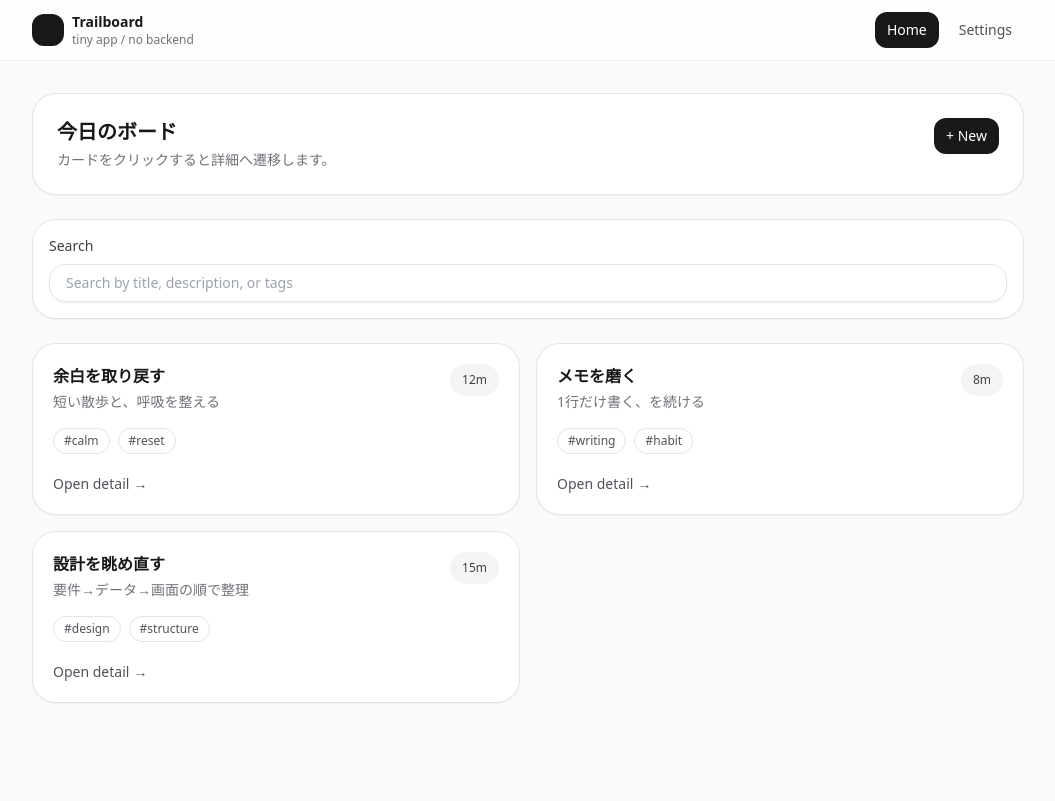
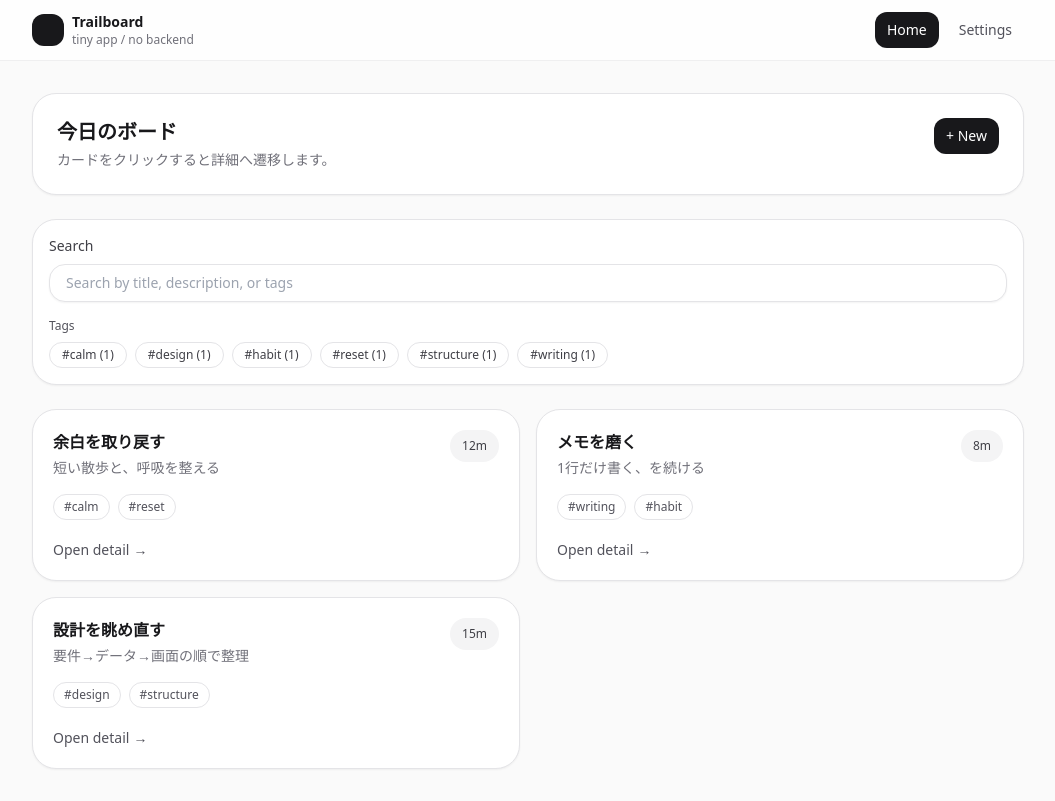
Before and after one commit to airship10may/Trailboard, a React (Vite) app: page / in a window 1280 px wide. Shown: the whole page, without its empty margins (112-1167 px from the left). Built offline with nearby package versions, Linux system fonts and the light colour scheme.

Commit message:
Tag list and Click filter created

```diff
--- a/src/pages/Home.tsx
+++ b/src/pages/Home.tsx
@@ -13,6 +13,7 @@ import type { Trail } from "../data/trails";
 export default function Home() {
   const nav = useNavigate();
   const [query, setQuery] = useState("");
+  const [selectedTags, setSelectedTags] = useState<string[]>([]);
   const [items, setItems] = useState<Trail[]>(() => getPreferredTrails());
   const [isModalOpen, setIsModalOpen] = useState(false);
   const [titleInput, setTitleInput] = useState("");
@@ -21,19 +22,47 @@ export default function Home() {
   const [durationInput, setDurationInput] = useState("");
   const [formError, setFormError] = useState<string | null>(null);
 
+  const tagSummaries = useMemo(() => {
+    const counts = new Map<string, number>();
+
+    items.forEach((trail) => {
+      trail.tags.forEach((tag) => {
+        const normalized = tag.trim().toLowerCase();
+        if (!normalized) return;
+        counts.set(normalized, (counts.get(normalized) ?? 0) + 1);
+      });
+    });
+
+    return Array.from(counts.entries())
+      .sort(([aTag, aCount], [bTag, bCount]) => {
+        if (bCount !== aCount) return bCount - aCount;
+        return aTag.localeCompare(bTag);
+      })
+      .map(([tag, count]) => ({ tag, count }));
+  }, [items]);
+
   const filteredTrails = useMemo(() => {
     const normalized = query.trim().toLowerCase();
-    if (!normalized) return items;
 
     return items.filter((trail) => {
-      const titleMatch = trail.title.toLowerCase().includes(normalized);
-      const subtitleMatch = trail.subtitle.toLowerCase().includes(normalized);
-      const tagMatch = trail.tags.some((tag) =>
-        tag.toLowerCase().includes(normalized)
+      const queryMatch =
+        !normalized ||
+        trail.title.toLowerCase().includes(normalized) ||
+        trail.subtitle.toLowerCase().includes(normalized) ||
+        trail.tags.some((tag) => tag.toLowerCase().includes(normalized));
+      const selectedTagMatch = selectedTags.every((selectedTag) =>
+        trail.tags.some((tag) => tag.toLowerCase() === selectedTag)
       );
-      return titleMatch || subtitleMatch || tagMatch;
+
+      return queryMatch && selectedTagMatch;
     });
-  }, [items, query]);
+  }, [items, query, selectedTags]);
+
+  function toggleTag(tag: string) {
+    setSelectedTags((prev) =>
+      prev.includes(tag) ? prev.filter((value) => value !== tag) : [...prev, tag]
+    );
+  }
 
   function closeModal() {
     setIsModalOpen(false);
@@ -117,6 +146,48 @@ export default function Home() {
           placeholder="Search by title, description, or tags"
           className="w-full rounded-2xl border border-zinc-200 bg-white px-4 py-2 text-sm text-zinc-900 shadow-sm outline-none transition focus:border-zinc-400 focus:ring-2 focus:ring-zinc-200 dark:border-zinc-800 dark:bg-zinc-950 dark:text-zinc-100 dark:focus:border-zinc-600 dark:focus:ring-zinc-800"
         />
+
+        <div className="mt-4 space-y-2">
+          <div className="flex items-center justify-between gap-3">
+            <p className="text-xs font-medium text-zinc-600 dark:text-zinc-300">
+              Tags
+            </p>
+            {selectedTags.length > 0 && (
+              <button
+                type="button"
+                onClick={() => setSelectedTags([])}
+                className="text-xs text-zinc-500 underline hover:text-zinc-700 dark:text-zinc-400 dark:hover:text-zinc-200"
+              >
+                Clear
+              </button>
+            )}
+          </div>
+
+          {tagSummaries.length === 0 ? (
+            <p className="text-xs text-zinc-500 dark:text-zinc-400">No tags</p>
+          ) : (
+            <div className="flex flex-wrap gap-2">
+              {tagSummaries.map(({ tag, count }) => {
+                const isSelected = selectedTags.includes(tag);
+
+                return (
+                  <button
+                    key={tag}
+                    type="button"
+                    onClick={() => toggleTag(tag)}
+                    className={`rounded-full border px-3 py-1 text-xs transition-colors ${
+                      isSelected
+                        ? "border-zinc-900 bg-zinc-900 text-white dark:border-zinc-100 dark:bg-zinc-100 dark:text-zinc-900"
+                        : "border-zinc-200 text-zinc-700 hover:bg-zinc-100 dark:border-zinc-700 dark:text-zinc-300 dark:hover:bg-zinc-800"
+                    }`}
+                  >
+                    #{tag} ({count})
+                  </button>
+                );
+              })}
+            </div>
+          )}
+        </div>
       </section>
 
       <section className="grid grid-cols-1 gap-4 md:grid-cols-2">
```
